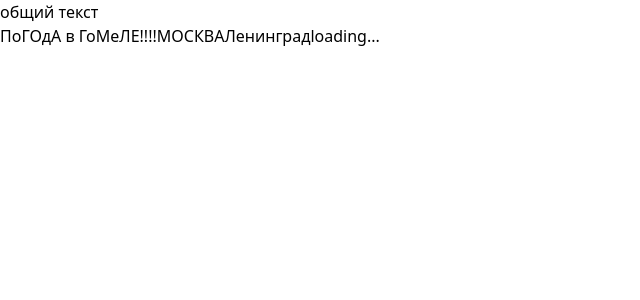
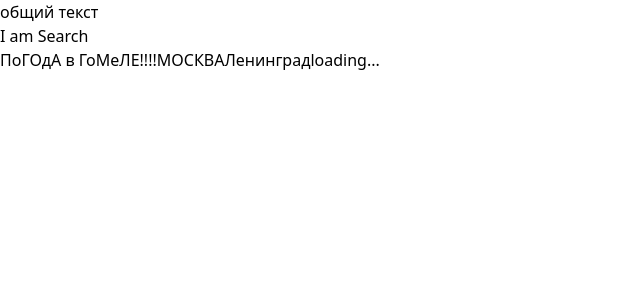
Before and after one commit to KolosTamara/WeatherForecast, a React (Vite) app: page / in a window 1280 px wide. Shown: the top 300 px of the page, without its empty margins (0-640 px from the left). Built offline with nearby package versions, Linux system fonts and the light colour scheme; no server answers.

Commit message:
add GlobalSearch draft

```diff
--- a/src/app/routing/ui/app-layout/app-layout.tsx
+++ b/src/app/routing/ui/app-layout/app-layout.tsx
@@ -1,4 +1,5 @@
 import { Outlet } from "react-router-dom";
+import { GlobalSearch } from "../../../../widgets/global-search";
 
 export function AppLayout() {
   return (
@@ -6,6 +7,7 @@
       <h1>
         общий текст
       </h1>
+      <GlobalSearch />
       <Outlet />
     </div>
   )
--- /dev/null
+++ b/src/shared/components/index.ts
@@ -0,0 +1 @@
+export { MyButton } from "./ui/my-button/my-button"
--- /dev/null
+++ b/src/shared/components/ui/my-button/my-button.tsx
@@ -0,0 +1,5 @@
+export function MyButton() {
+  return (
+    <button></button>
+  )
+}
--- /dev/null
+++ b/src/widgets/global-search/index.ts
@@ -0,0 +1 @@
+export { GlobalSearch } from "./ui/global-search/global-search"
--- /dev/null
+++ b/src/widgets/global-search/ui/global-search/global-search.tsx
@@ -0,0 +1,7 @@
+export function GlobalSearch() {
+  return (
+    <div>
+      I am Search
+    </div>
+  )
+}
```
